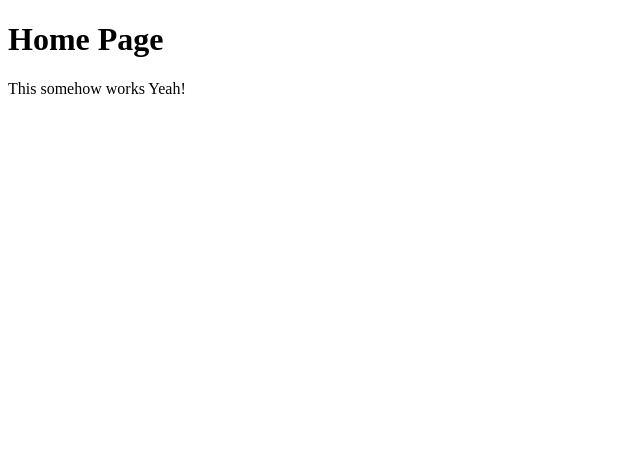
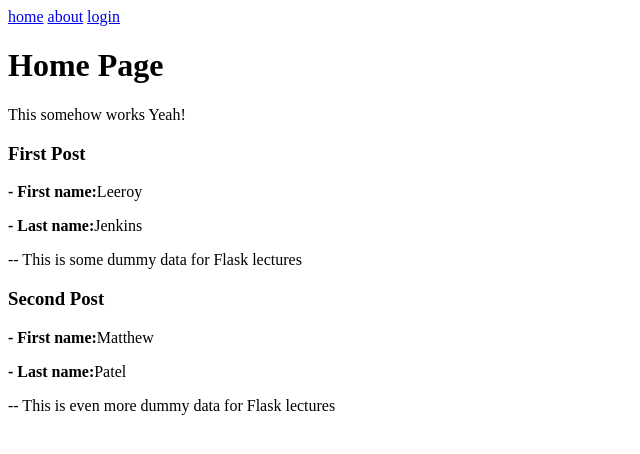
Before and after one commit to femi3d2y/flask_test, a Flask app: page / in a window 1280 px wide. Shown: the top 454 px of the page, without its empty margins (0-640 px from the left). Run offline with Flask 2, Linux system fonts and the light colour scheme.

Commit message:
Add links and data

```diff
--- a/application/routes.py
+++ b/application/routes.py
@@ -4,10 +4,23 @@ from application import app
 @app.route('/')
 @app.route('/home')
 def home():
-    return render_template('home.html', title='Home')
+    return render_template('home.html', title='Home', posts=dummyData)
 @app.route('/about')
 def about():
     return render_template('about.html', title='About')
 @app.route('/login')
 def login():
     return render_template('login.html', title='Login')
+
+dummyData = [
+        {
+            "name": {"first":"Leeroy", "last":"Jenkins"},
+            "title":"First Post",
+            "content":"This is some dummy data for Flask lectures"
+        },
+        {
+            "name": {"first":"Matthew", "last":"Patel"},
+            "title":"Second Post",
+            "content":"This is even more dummy data for Flask lectures"
+        }
+    ]
--- a/application/templates/home.html
+++ b/application/templates/home.html
@@ -2,4 +2,14 @@
 {% block body_content %}
 	<h1>Home Page</h1>
 	<p>This somehow works Yeah!</p>
+	{% for post in posts %}
+		<div>
+			<h3>{{ post.title }}</h3>
+			<p><b> - First
+			name:</b>{{ post.name.first }}</p>
+			<p><b> - Last
+			name:</b>{{ post.name.last }}</p>
+			<p> -- {{ post.content }}</p>
+		</div>
+	{% endfor %}
 {% endblock body_content %}
--- a/application/templates/layout.html
+++ b/application/templates/layout.html
@@ -5,6 +5,11 @@
 		<title>{{ title }} - Page</title>
 	</head>
 	<body>
+		  <div class="navbar">
+                        <a href="{{ url_for('home') }}">home</a>
+                        <a href="{{ url_for('about') }}">about</a>
+                        <a href="{{ url_for('login') }}">login</a>
+		  </div>
 		{% block body_content %}
 		<h1>{{ title }} Page</h1>
 		{% endblock %}
```
Also changed, not shown: 1 other file.
